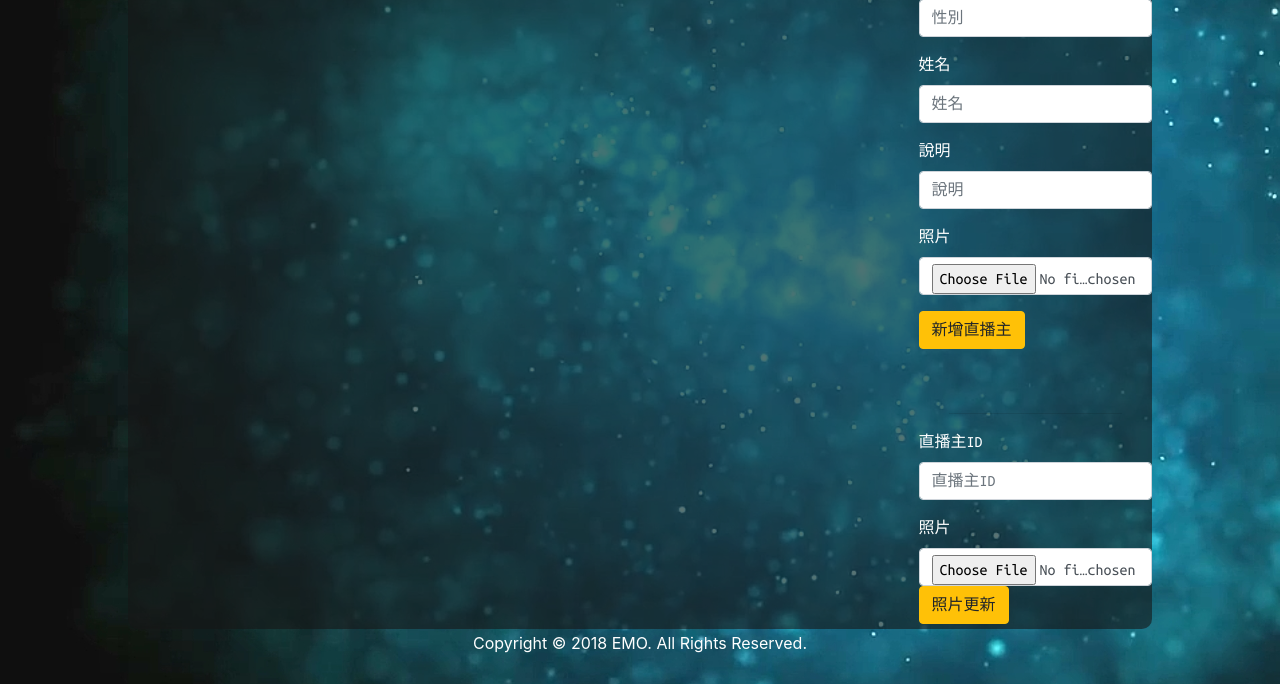
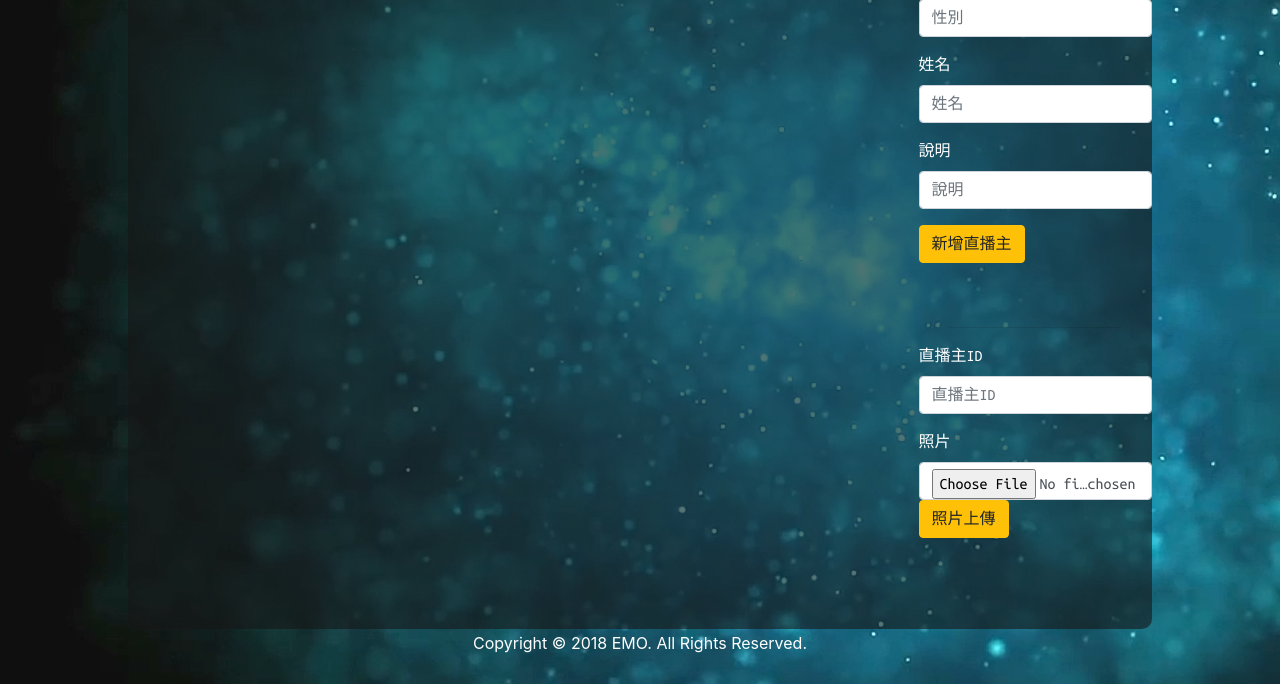
Before and after one commit to aienteam4/team4project, a Django app: page /donate/siteadm/ in a window 1280 px wide. Shown: the part 229-913 px from the top of the page. Run offline with Django 3.2, Linux system fonts and the light colour scheme; data comes from the database, SQL or seed files in the repository; some libraries are stand-ins or nearby versions.

Commit message:
10031852 alan combine img U+C

```diff
--- a/virtual/team4/donate/templates/donate/siteadm.html
+++ b/virtual/team4/donate/templates/donate/siteadm.html
@@ -27,8 +27,7 @@
         </table>
      </div>
      <div class="col-md-3">
-      <form method="POST" enctype="multipart/form-data">
-        {% csrf_token %}
+      <form >
         <div class="form-group">
           <label for="InputMID">直播主編號</label>
           <input type="text" class="form-control" id="InputMID" placeholder="直播主編號">
@@ -45,11 +44,7 @@
           <label for="InputDES">說明</label>
           <input type="text" class="form-control" id="InputDES" placeholder="說明">
         </div>
-        <div class="form-group">
-          <label for="InputIMG">照片</label>
-          <input type="file" class="form-control" id="InputIMG" placeholder="照片" name="productimage">
-        </div>
-        <button type="submit" id="buttonSubmit" class="btn btn-warning">新增直播主</button>
+        <button type="button" id="buttonSubmit" class="btn btn-warning">新增直播主</button>
       </form><br><br>
       <hr>
      <form method="POST" enctype="multipart/form-data">
@@ -61,7 +56,7 @@
       <div class="form-group">
         <label for="InputCimg">照片</label>
         <input type="file" class="form-control" id="InputCimg" placeholder="照片" name="productimage">
-        <button type="submit" id="buttonChange" class="btn btn-warning">照片更新</button>
+        <button type="submit" id="buttonChange" class="btn btn-warning">照片上傳</button>
       </div>
      </form>
      </div>
@@ -92,7 +87,6 @@
               var cell3 = $('<td></td>').text(product.modelname).attr('contenteditable','true');
               var cell4 = $('<td></td>').text(product.description).attr('contenteditable','true');
               var cell5 = $('<td></td>').html('<button class="btn btn-danger"><i class="fas fa-user-times"></i>></button><button class="btn btn-info"><i class="fas fa-edit"></i></button>');
-              // var cell6 = $('<td></td>').html('<input type="file" name="inputfile" id="inputfile"/><img class="img-thumbnail thumb" src="/media/'+product.productimage+'"/>');
               var cell6 = $('<td></td>').html('<img class="img-thumbnail thumb" src="/media/'+product.productimage+'"/>');
               var cell7 = $('<td></td>').text(product.productimage);
               //<tr><td><td><td>
@@ -112,14 +106,13 @@
        "categoryid": $('#InputGEN').val(),
        "modelname": $('#InputNAM').val(),
        "description": $('#InputDES').val(),
-       "productimage": $('#InputIMG').val().replace(/C:\\fakepath\\/i, '')
+       "productimage": "superstar.gif"
     };
     $.post('/api/product/',datas,function(data){
       $('#InputMID').val('');
       $('#InputGEN').val('');
       $('#InputNAM').val('');
       $('#InputDES').val('');
-      $('#InputIMG').val('');
       loadTodo();
       })
 
@@ -138,6 +131,7 @@
 
     });
 
+        //修改資料
     $('#todolist>tbody').on('click','button:nth-child(2)',function(){
          var productid = $(this).parents('tr').find('td:nth-child(1)').text();
          var modelnumber = $(this).parents('tr').find('td:nth-child(2)').text();
@@ -145,7 +139,6 @@
          var modelname = $(this).parents('tr').find('td:nth-child(4)').text();
          var description = $(this).parents('tr').find('td:nth-child(5)').text();
          var productimage = $(this).parents('tr').find('td:nth-child(8)').text();
-
          var datas = {
             "modelnumber": modelnumber,
             "categoryid": categoryid,
@@ -153,7 +146,7 @@
             "description": description,
             "productimage": productimage
          };
-          //修改資料
+
       $.ajax({
           url:'/api/product/' + productid + '/',
           type:'PUT',
@@ -163,27 +156,6 @@
       });
 
     });
-
-       //修改照片資料
-    // $('#buttonChange').click(function(){
-    //   alert(product['productimage'])
-
-    //   loadTodo();
-    //  var productcid = $('#InputCID').val();
-    //  $.ajax({
-    //       url:'/api/product/' + productcid + '/',
-    //       type:'GET'
-    //   }).done(function(data){
-
-        // data.productimage = $('#InputCimg').val().replace(/C:\\fakepath\\/i, '');
-        // alert(data['productimage'])
-        // $.ajax({
-        //   url:'/api/product/' + productcid + '/',
-        //   type:'PUT',
-        //   data: data
-        // }).done(function(data){
-        // })
-    //  })
   })
 
 </script>
--- a/virtual/team4/donate/views.py
+++ b/virtual/team4/donate/views.py
@@ -17,14 +17,15 @@
 
     title = "斗NET直播主資料管理區"
     if request.method == "POST" and request.FILES["productimage"]:
-        productcid = int(request.POST["productcid"])
-        print(productcid)
-        product = Product.objects.get(productid=productcid)
-        #檔案上傳到media資料夾中
-        myFile = request.FILES["productimage"]
-        fs = FileSystemStorage()
-        product.productimage = fs.save(myFile.name,myFile)
-        product.save()
+
+            productcid = int(request.POST["productcid"])
+            product = Product.objects.get(productid=productcid)
+            #檔案上傳到media資料夾中
+            myFile = request.FILES["productimage"]
+            fs = FileSystemStorage()
+            product.productimage = fs.save(myFile.name,myFile)
+            product.save()
+
     return render(request,'donate/siteadm.html',locals())
 
 
```
Also changed, not shown: virtual/team4/media/a09_L01KRb7.jpg (deleted), virtual/team4/media/superstar.gif (added), virtual/team4/media/superstar_4BAg9DE.gif (added), virtual/team4/media/superstar_9ow2SoX.gif (added), virtual/team4/media/superstar_VJvWM19.gif (added), virtual/team4/media/superstar_rCfC635.gif (added), virtual/team4/media/superstar_tcsmsxD.gif (added), virtual/team4/media/superstar_xuwCEzv.gif (added).
